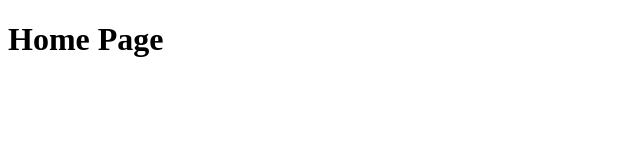
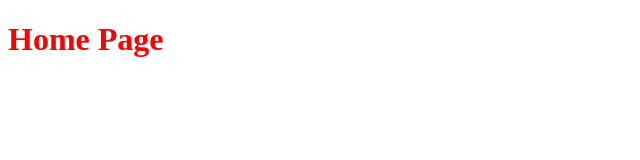
Before and after one commit to stenichilo/primo-sito, a plain HTML site: page index.html in a window 1280 px wide. Shown: the whole page, without its empty margins (0-640 px from the left). Drawn offline with Linux system fonts and the light colour scheme.

Commit message:
incluso file CSS nel file HTML

```diff
--- a/index.html
+++ b/index.html
@@ -5,6 +5,7 @@
     <meta http-equiv="X-UA-Compatible" content="IE=edge">
     <meta name="viewport" content="width=device-width, initial-scale=1.0">
     <title>Home Page</title>
+    <link href="stile/style.css" rel="stylesheet">
 </head>
 <body>
     <h1>Home Page</h1>
```
